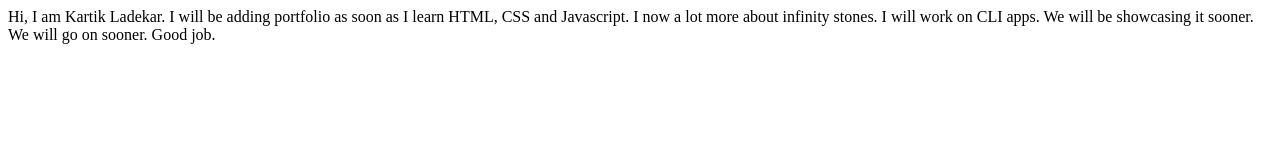
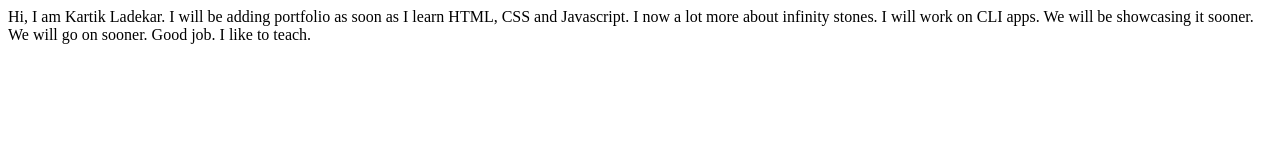
Before and after one commit to ktk994/my-site, a plain HTML site: page index.html in a window 1280 px wide. Drawn offline with Linux system fonts and the light colour scheme.

Commit message:
update-interest
some things added

```diff
--- a/index.html
+++ b/index.html
@@ -12,5 +12,6 @@
     infinity stones.
     I will work on CLI apps. We will be showcasing it sooner.
     We will go on sooner. Good job.
+    I like to teach.
 </body>
 </html>
```
